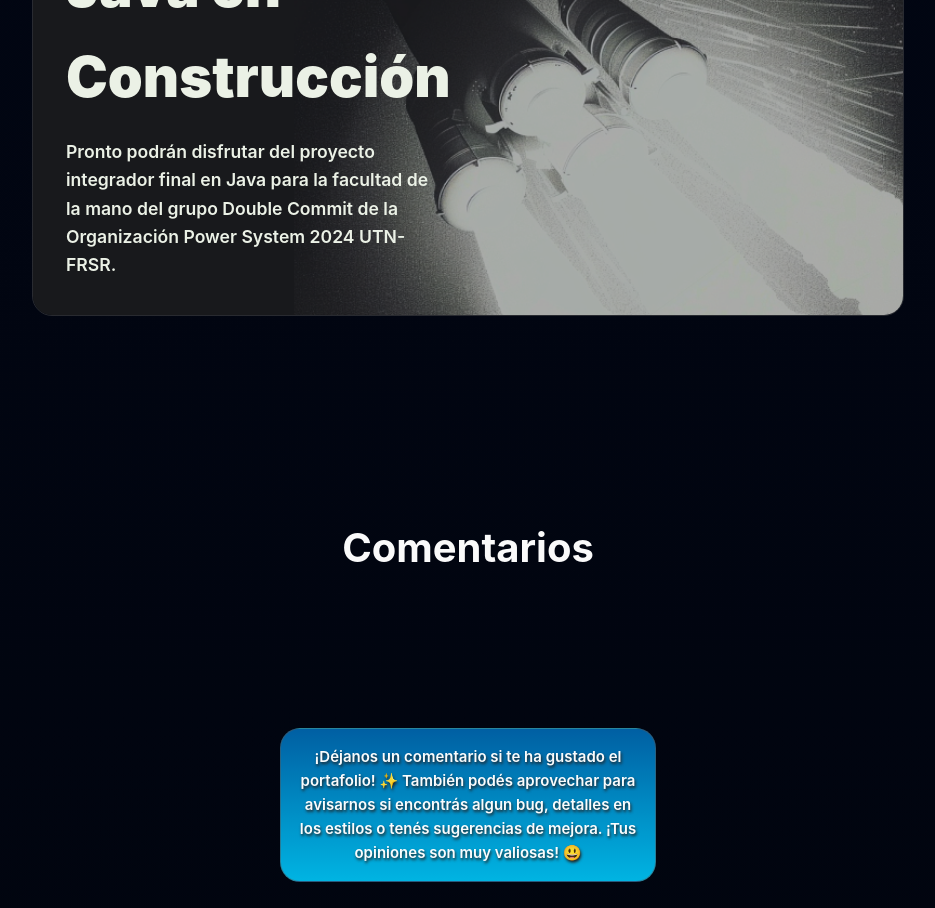
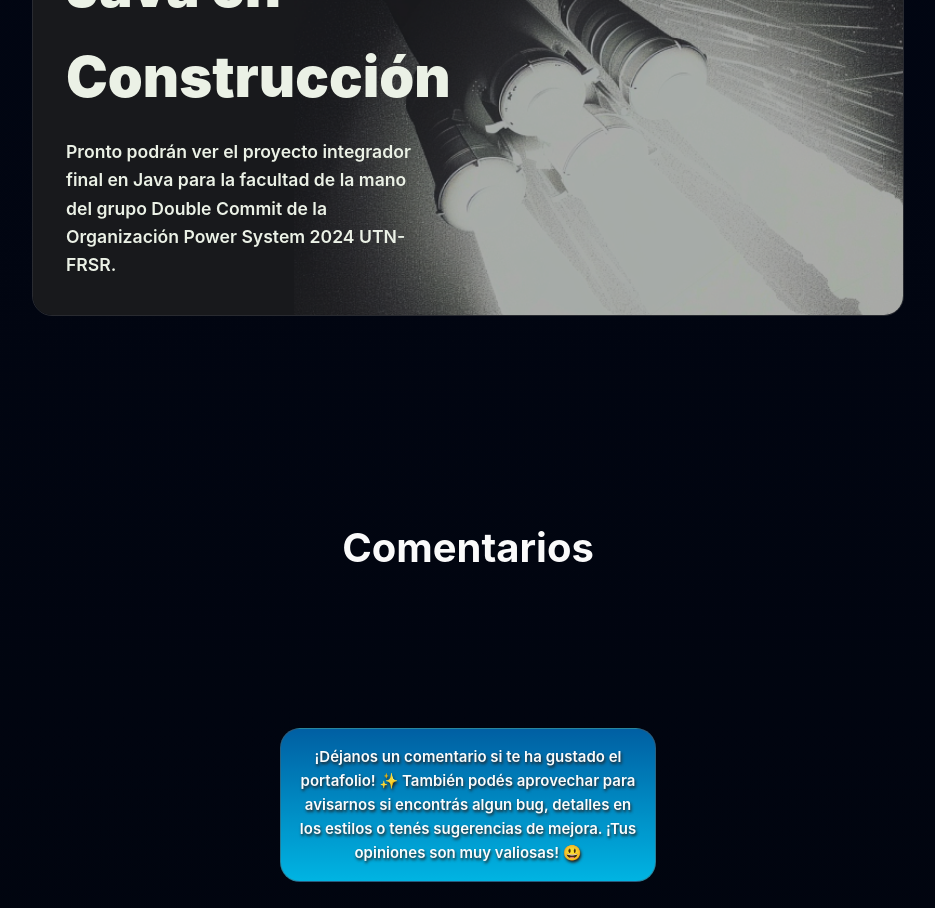
Before and after one commit to solidsnk86/double-commit, a Vue app: page / in a window 1280 px wide. Shown: the part 2640-3548 px from the top of the page, without its empty margins (172-1107 px from the left). Built offline with nearby package versions, Linux system fonts and the light colour scheme; no server answers; the database is empty.

Commit message:
remove some excessive text from card

```diff
--- a/src/components/JavaCard.vue
+++ b/src/components/JavaCard.vue
@@ -5,8 +5,8 @@
     <div class="text-container">
       <h2>Proyecto Java en Construcción</h2>
       <p>
-        Pronto podrán disfrutar del proyecto integrador final en Java para la facultad de la mano
-        del grupo Double Commit de la Organización Power System 2024 UTN-FRSR.
+        Pronto podrán ver el proyecto integrador final en Java para la facultad de la mano del grupo
+        Double Commit de la Organización Power System 2024 UTN-FRSR.
       </p>
     </div>
     <div class="img-container">
```
